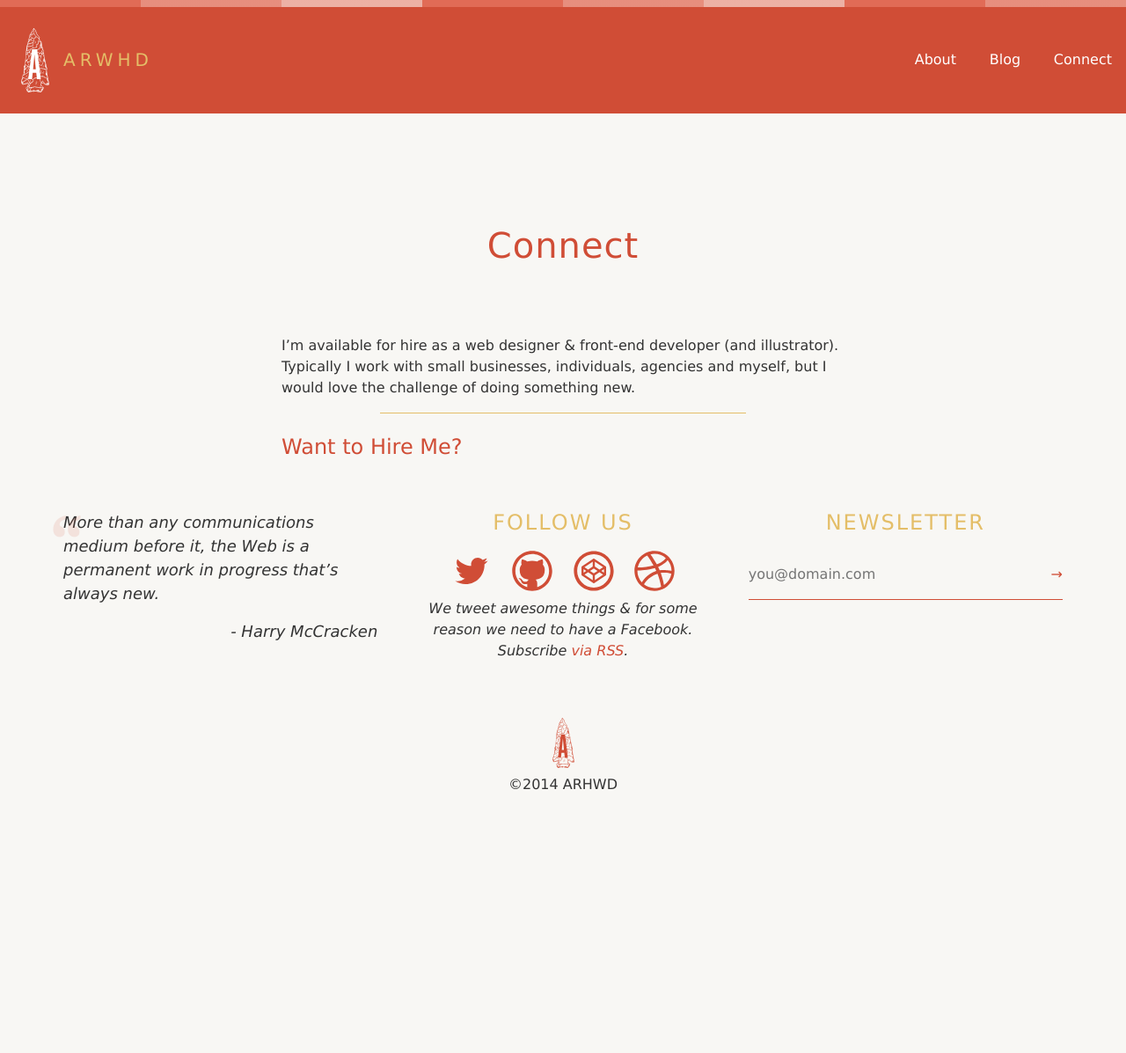
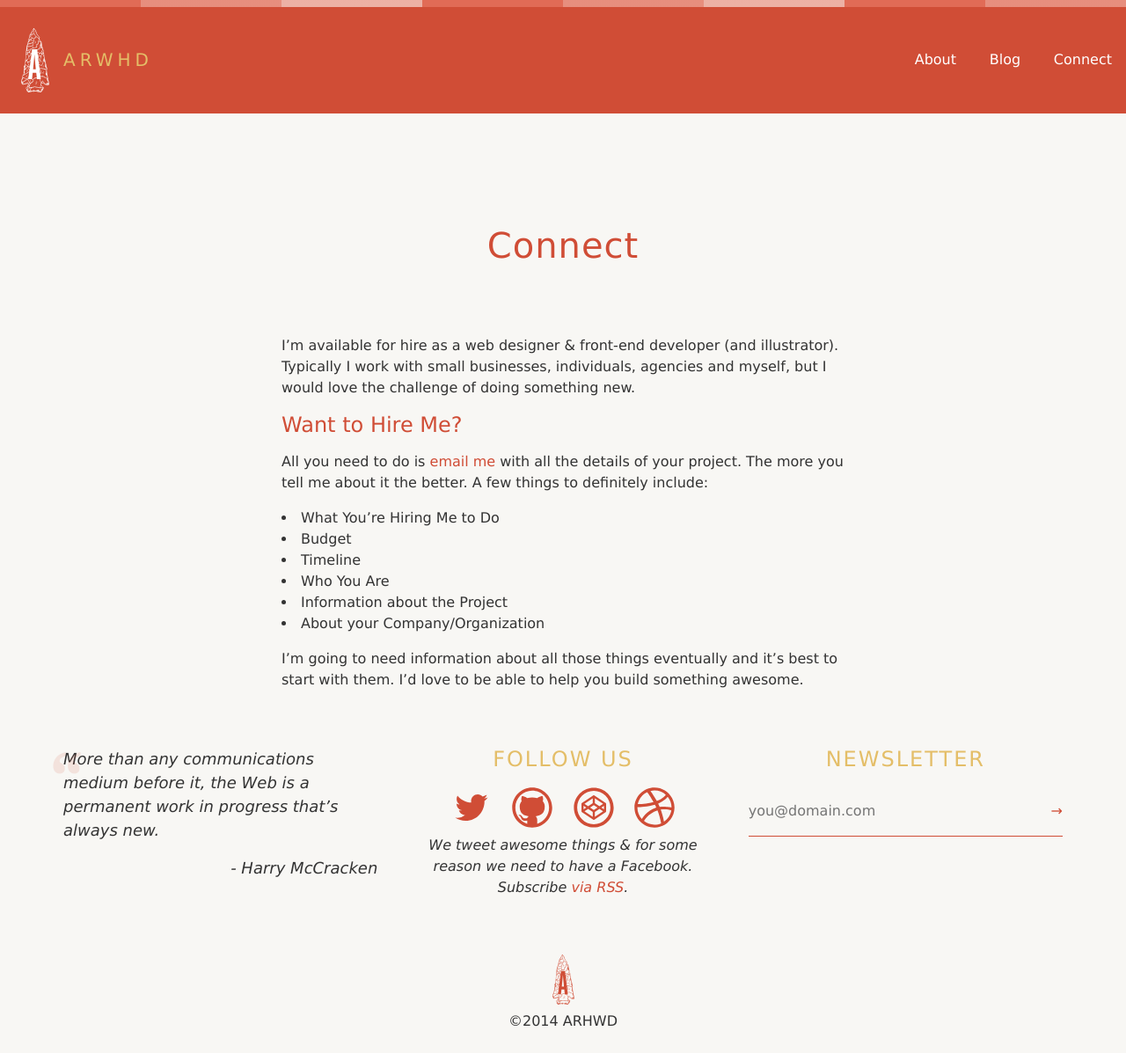
Before and after one commit to charlespeters/ARWHD, a Jekyll site: the page built from connect.md, in a window 1280 px wide. Shown: the whole page at 88% size. Built offline with Jekyll 4.4.1, drawn with Linux system fonts in a browser that asks for light colours; nearby versions of some CDN libraries; some web fonts are replaced; comment, search, counter and statistics services are not loaded; before the commit the page ends 928 px from its top, so only the background shows below that.

Commit message:
updating post and connect page

```diff
--- a/_includes/footer.html
+++ b/_includes/footer.html
@@ -36,7 +36,7 @@
                 </svg>
               </i>
             </a>
-          	<p>We tweet awesome things &amp; for some reason we need to have a Facebook. Subscribe <a href="{{ "/feed.xml" | prepend: site.baseurl }}">via RSS</a>.</p>
+          	<p>We tweet awesome things &amp; for some reason we need to have a Facebook. <br/>Subscribe <a href="{{ "/feed.xml" | prepend: site.baseurl }}">via RSS</a>.</p>
           </div>
     	</div>
       <div class="widget">
--- a/connect.md
+++ b/connect.md
@@ -7,6 +7,16 @@ tags: connect
 
 I'm available for hire as a web designer &amp; front-end developer (and illustrator). Typically I work with small businesses, individuals, agencies and myself, but I would love the challenge of doing something new.
 
----
 
 ### Want to Hire Me?
+
+All you need to do is [email me](mailto:charlespeters42@gmail.com?Subject=Work%20Inquiry%20from%20ARWHD) with all the details of your project. The more you tell me about it the better. A few things to definitely include:
+
+- What You're Hiring Me to Do
+- Budget
+- Timeline
+- Who You Are
+- Information about the Project
+- About your Company/Organization
+
+I'm going to need information about all those things eventually and it's best to start with them. I'd love to be able to help you build something awesome.
```
Also changed, not shown: _drafts/2014-09-30-varying-vagrant-vagrants-for-wp-development.md (+1 -1 lines).
